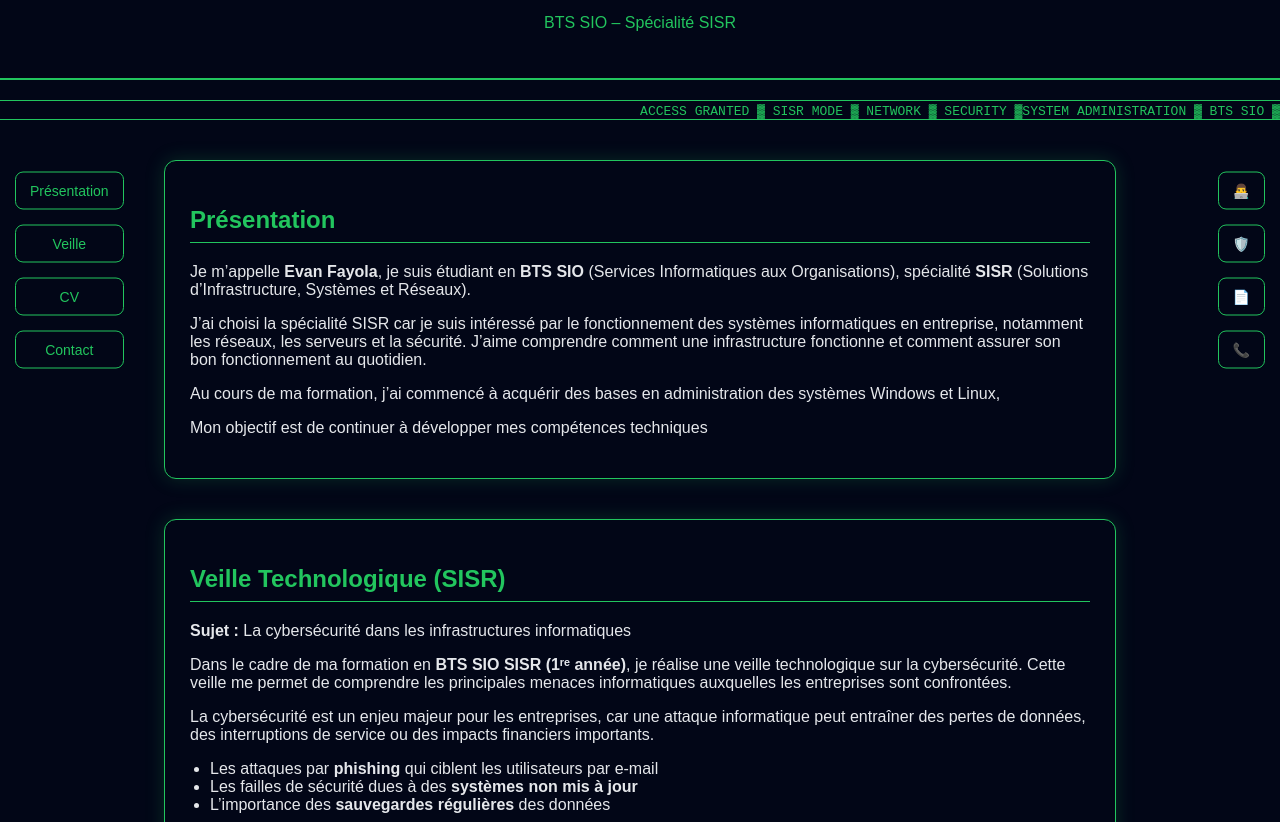
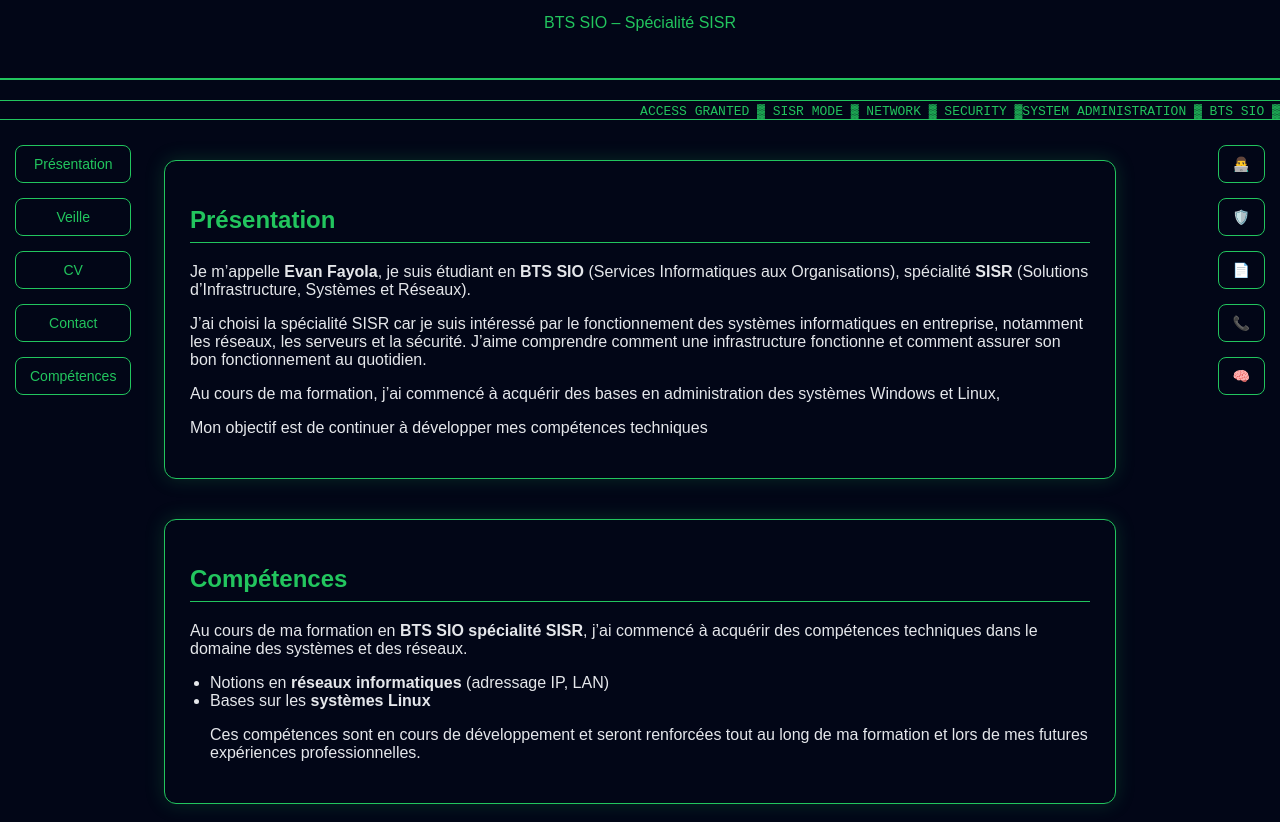
Before and after one commit to EVAN5P/portfolio-oral, a plain HTML site: page index.html in a window 1280 px wide. Shown: the part 130-952 px from the top of the page. Drawn offline with Linux system fonts and the light colour scheme.

Commit message:
Update index.html

```diff
--- a/index.html
+++ b/index.html
@@ -34,7 +34,7 @@
     }
     ul { padding-left: 20px; }
 
-    /* Menus latéraux */
+
     .side-menu {
       position: fixed;
       top: 50%;
@@ -63,7 +63,7 @@
       transform: scale(1.1);
     }
 
-    /* Bouton */
+
     a.button {
       display: inline-block;
       margin-top: 10px;
@@ -75,7 +75,6 @@
       font-weight: bold;
     }
 
-    /* Texte hacker défilant */
     .hacker-text {
       overflow: hidden;
       white-space: nowrap;
@@ -107,20 +106,24 @@
 </head>
 <body>
 
-  <!-- Menu gauche -->
+
   <nav class="side-menu left">
     <a href="#presentation">Présentation</a>
     <a href="#veille">Veille</a>
     <a href="#cv">CV</a>
     <a href="#contact">Contact</a>
+    <a href="#competences">Compétences</a>
+
   </nav>
 
-  <!-- Menu droite -->
+
   <nav class="side-menu right">
     <a href="#presentation">👨‍💻</a>
     <a href="#veille">🛡️</a>
     <a href="#cv">📄</a>
     <a href="#contact">📞</a>
+    <a href="#competences">🧠</a>
+
   </nav>
 
   <header>
@@ -156,6 +159,29 @@
   <p>
     Mon objectif est de continuer à développer mes compétences techniques
 </section>
+
+<section id="competences">
+  <h2>Compétences</h2>
+
+  <p>
+    Au cours de ma formation en <strong>BTS SIO spécialité SISR</strong>,
+    j’ai commencé à acquérir des compétences techniques dans le domaine
+    des systèmes et des réseaux.
+  </p>
+
+  <ul>
+    <li>Notions en <strong>réseaux informatiques</strong> (adressage IP, LAN)</li>
+
+    <li>Bases sur les <strong>systèmes Linux</strong></li>
+
+
+
+  <p>
+    Ces compétences sont en cours de développement et seront renforcées
+    tout au long de ma formation et lors de mes futures expériences professionnelles.
+  </p>
+</section>
+
 
 
 <section id="veille">
@@ -231,7 +257,7 @@
   </a>
 </section>
 
-  <!-- Contact en bas -->
+
   <section id="contact" class="contact">
     <h2>Contacts</h2>
     <p><strong>Email :</strong> evan.fayola59300@gmail.com</p>
```
